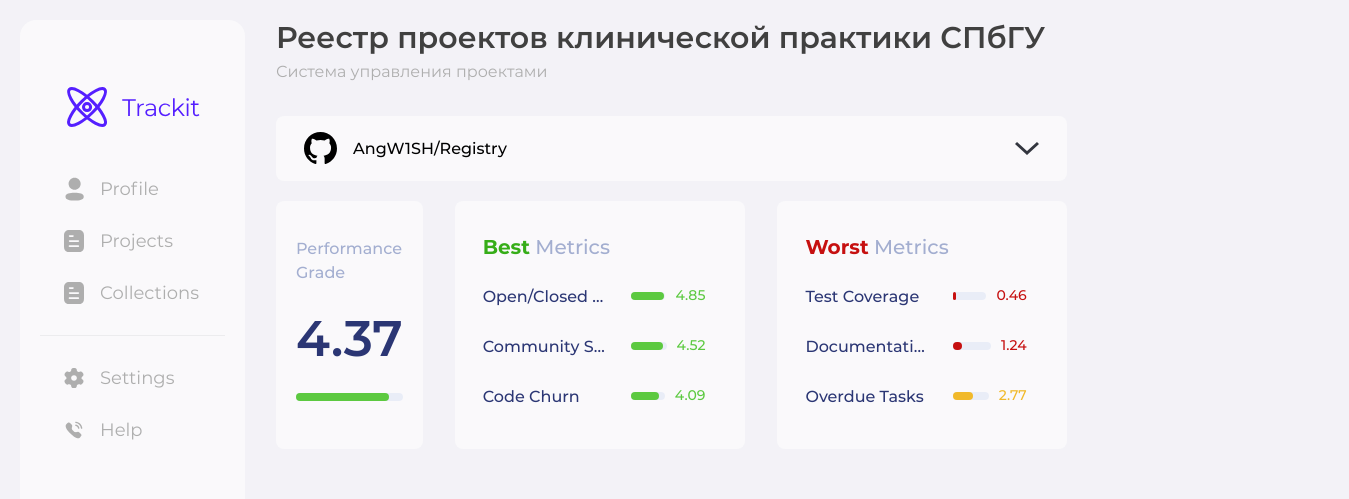
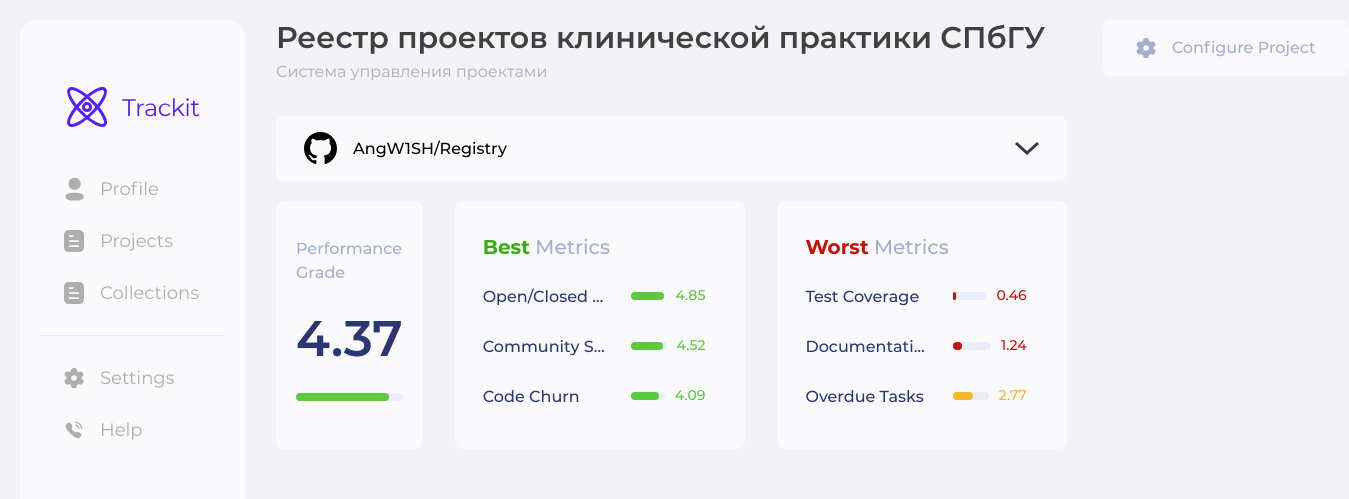
Before and after one commit to AngW1SH/Registry, a React (Vite) app in the folder metric/admin/: page / in a window 1280 px wide. Shown: the top 499 px of the page, 1349 px wide, since content can reach past the window. Built offline with nearby package versions, Linux system fonts and the light colour scheme.

Commit message:
feat: add ConfigureProject feature

```diff
--- /dev/null
+++ b/metric/admin/src/features/ConfigureProject/index.ts
@@ -0,0 +1,3 @@
+import ConfigureProject from "./ui/ConfigureProject";
+
+export { ConfigureProject };
--- /dev/null
+++ b/metric/admin/src/features/ConfigureProject/ui/ConfigureProject.tsx
@@ -0,0 +1,15 @@
+import { SettingsIcon } from "@/shared/ui/Icons";
+import { TextWithIcon } from "@/shared/ui/TextWithIcon";
+import { FC } from "react";
+
+interface ConfigureProjectProps {}
+
+const ConfigureProject: FC<ConfigureProjectProps> = () => {
+  return (
+    <button className="bg-background flex justify-center rounded-lg py-4 text-[#A3AED0] font-medium">
+      <TextWithIcon icon={<SettingsIcon />}>Configure Project</TextWithIcon>
+    </button>
+  );
+};
+
+export default ConfigureProject;
--- a/metric/admin/src/pages/Project/ui/ProjectPage.tsx
+++ b/metric/admin/src/pages/Project/ui/ProjectPage.tsx
@@ -1,3 +1,4 @@
+import { ConfigureProject } from "@/features/ConfigureProject";
 import { PerformanceModule } from "@/widgets/PerformanceModule";
 import { PlatformMetrics } from "@/widgets/PlatformMetrics";
 import { ProjectTitle } from "@/widgets/ProjectTitle";
@@ -7,7 +8,7 @@ interface ProjectPageProps {}
 
 const ProjectPage: FC<ProjectPageProps> = () => {
   return (
-    <div className="flex">
+    <div className="flex gap-9">
       <div className="w-full">
         <ProjectTitle hint={"Система управления проектами"}>
           Реестр проектов клинической практики СПбГУ
@@ -17,7 +18,9 @@ const ProjectPage: FC<ProjectPageProps> = () => {
           <PerformanceModule />
         </PlatformMetrics>
       </div>
-      <div className="min-w-[25%]"></div>
+      <div className="min-w-[25%] flex flex-col">
+        <ConfigureProject />
+      </div>
     </div>
   );
 };
--- a/metric/admin/src/widgets/Layout/ui/index.tsx
+++ b/metric/admin/src/widgets/Layout/ui/index.tsx
@@ -42,7 +42,7 @@ const Layout: FC<LayoutProps> = ({ aside, children, gap = 50 }) => {
         {aside}
       </div>
       <div
-        className="w-full relative top-5"
+        className="w-full relative top-5 pr-5"
         style={{
           marginLeft: contentOffset + "px",
         }}
```
